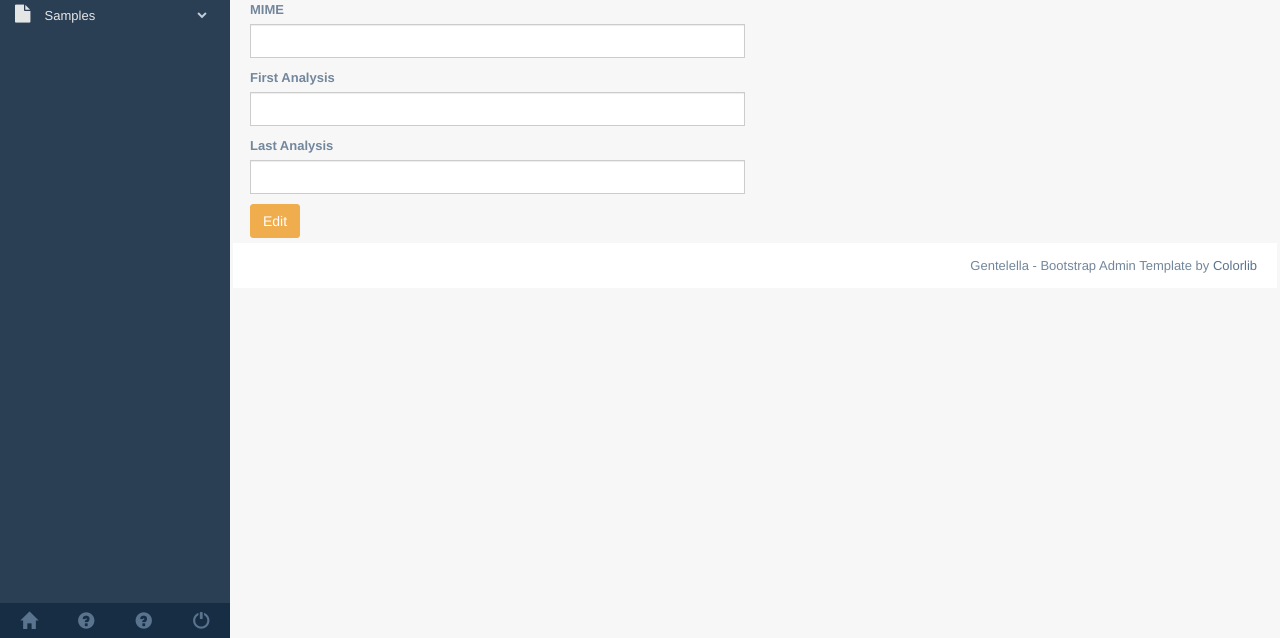
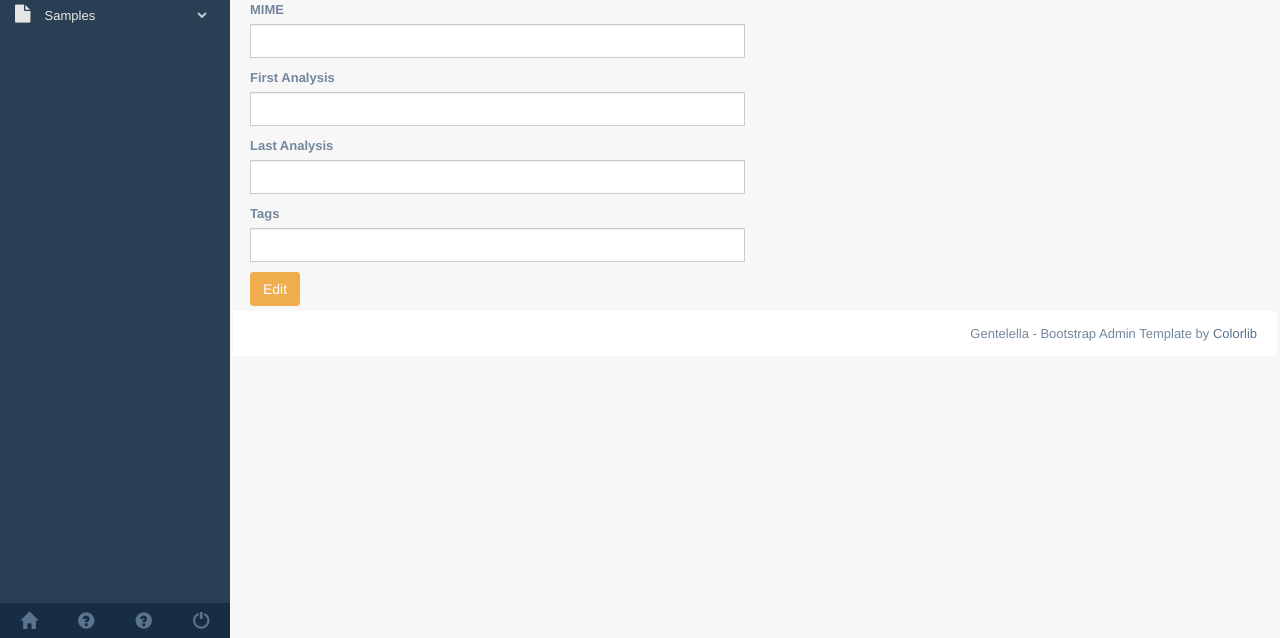
Before and after one commit to nbs-system/mowr, a Flask app: template mowr/templates/admin/edit.html in a window 1280 px wide. Shown: the part 162-800 px from the top of the page. Run offline with Flask 2, Linux system fonts and the light colour scheme; the template is opened without the code that fills it, so the values that code supplies are empty; parts of the project's set-up code (start-up, migrations or seed data) failed here and were passed over; some libraries are stand-ins or nearby versions.

Commit message:
Added tag to edit form

```diff
--- a/mowr/templates/admin/edit.html
+++ b/mowr/templates/admin/edit.html
@@ -22,6 +22,11 @@
                     <input id="last_analysis" type="text" name="last_analysis" class="form-control"
                            value="{{ sample.first_analysis }}">
                 </div>
+                <div class="form-group">
+                    <label for="tags">Tags</label>
+                    <input id="tags" type="text" name="tags" class="form-control"
+                           value="{{ sample.tags }}">
+                </div>
                 {% for analysis in sample.analyzes %}
                     <h3>{{ analysis.type }} Analysis</h3>
                     <div class="form-group">
```
Also changed, not shown: mowr/views/admin.py (+11 -1 lines).
